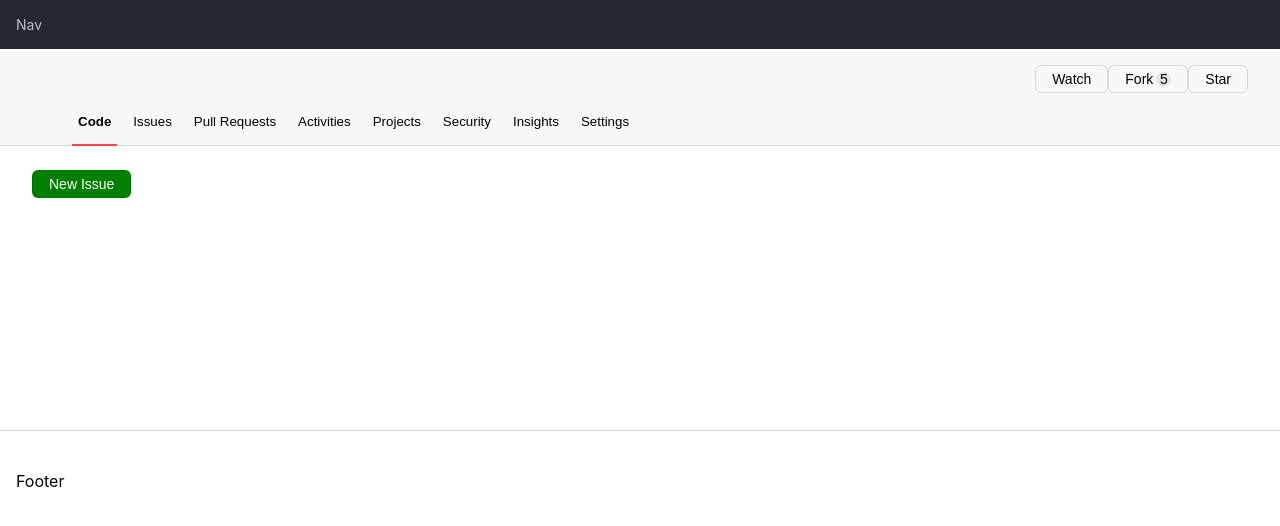
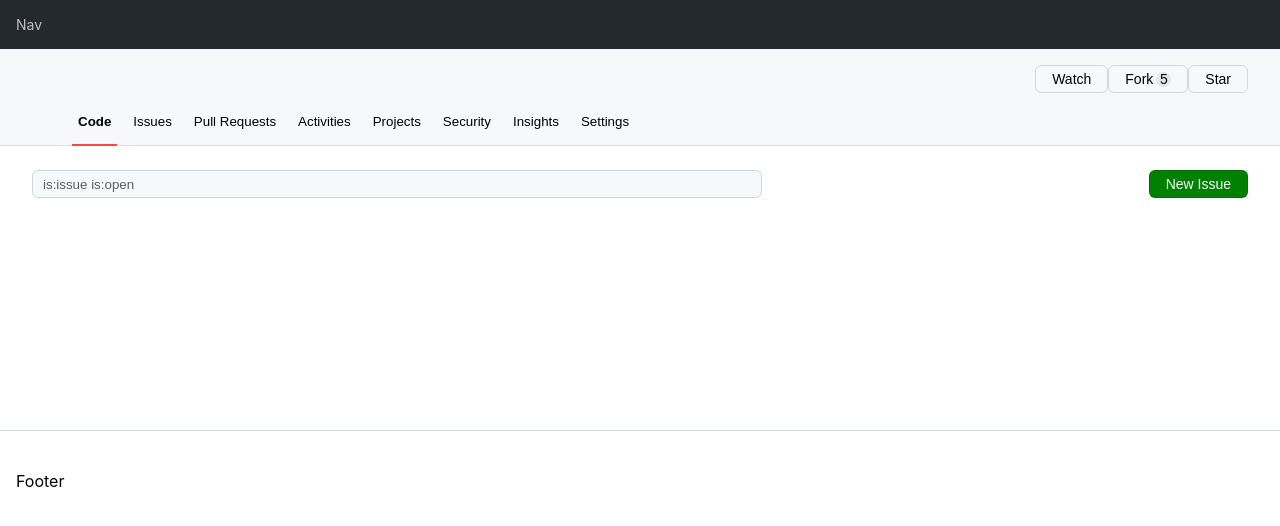
Before and after one commit to eeseohyun/github-issues, a React (Create React App) app: page / in a window 1280 px wide. Shown: the top 526 px of the page. Built offline with nearby package versions, Linux system fonts and the light colour scheme.

Commit message:
ListContainer 컴포넌트 구현: useState를 이용한 InputValue 받아오기

```diff
--- a/src/App.js
+++ b/src/App.js
@@ -1,25 +1,13 @@
-import { Children } from "react";
 import styles from "./App.module.css";
-import Button from "./components/Button";
 import Header from "./Header.js";
-import Tabs from "./components/Tabs";
+import ListContainer from "./ListContainer";
 
 function App() {
 	return (
 		<>
 			<div className={styles.nav}>Nav</div>
 			<Header />
-			<div className={styles.listContainer}>
-				<Button
-					style={{
-						fontSize: "14px",
-						backgroundColor: "green",
-						color: "white",
-					}}
-				>
-					New Issue
-				</Button>
-			</div>
+			<ListContainer />
 			<div className={styles.footer}>Footer</div>
 		</>
 	);
--- a/src/App.module.css
+++ b/src/App.module.css
@@ -11,12 +11,6 @@
 	align-items: center;
 }
 
-.listContainer {
-	padding: 0 32px;
-	margin-top: 24px;
-	height: 220px;
-}
-
 .footer {
 	margin-top: 40px;
 	padding: 40px 16px 8px;
--- /dev/null
+++ b/src/ListContainer.js
@@ -0,0 +1,31 @@
+import Button from "./components/Button";
+import styles from "./ListContainer.module.css";
+import { useEffect, useState } from "react";
+
+export default function ListContainer() {
+	const [inputValue, setInputValue] = useState("is:issue is:open");
+
+	useEffect(() => {
+		console.log({ inputValue });
+	}, [inputValue]);
+	return (
+		<div className={styles.listContainer}>
+			<div className={styles.topSection}>
+				<input
+					className={styles.input}
+					value={inputValue}
+					onChange={(e) => setInputValue(e.target.value)}
+				/>
+				<Button
+					style={{
+						fontSize: "14px",
+						backgroundColor: "green",
+						color: "white",
+					}}
+				>
+					New Issue
+				</Button>
+			</div>
+		</div>
+	);
+}
--- /dev/null
+++ b/src/ListContainer.module.css
@@ -0,0 +1,21 @@
+.listContainer {
+	padding: 0 32px;
+	margin-top: 24px;
+	height: 220px;
+}
+
+.topSection {
+	display: flex;
+	flex-direction: space-between;
+}
+
+.input {
+	background: #f6f8fa;
+	border-radius: 6px;
+	border: 1px solid #d0d7de;
+	padding-left: 10px;
+	color: #57606a;
+	width: 60%;
+	margin-right: auto;
+	box-shadow: none;
+}
```
